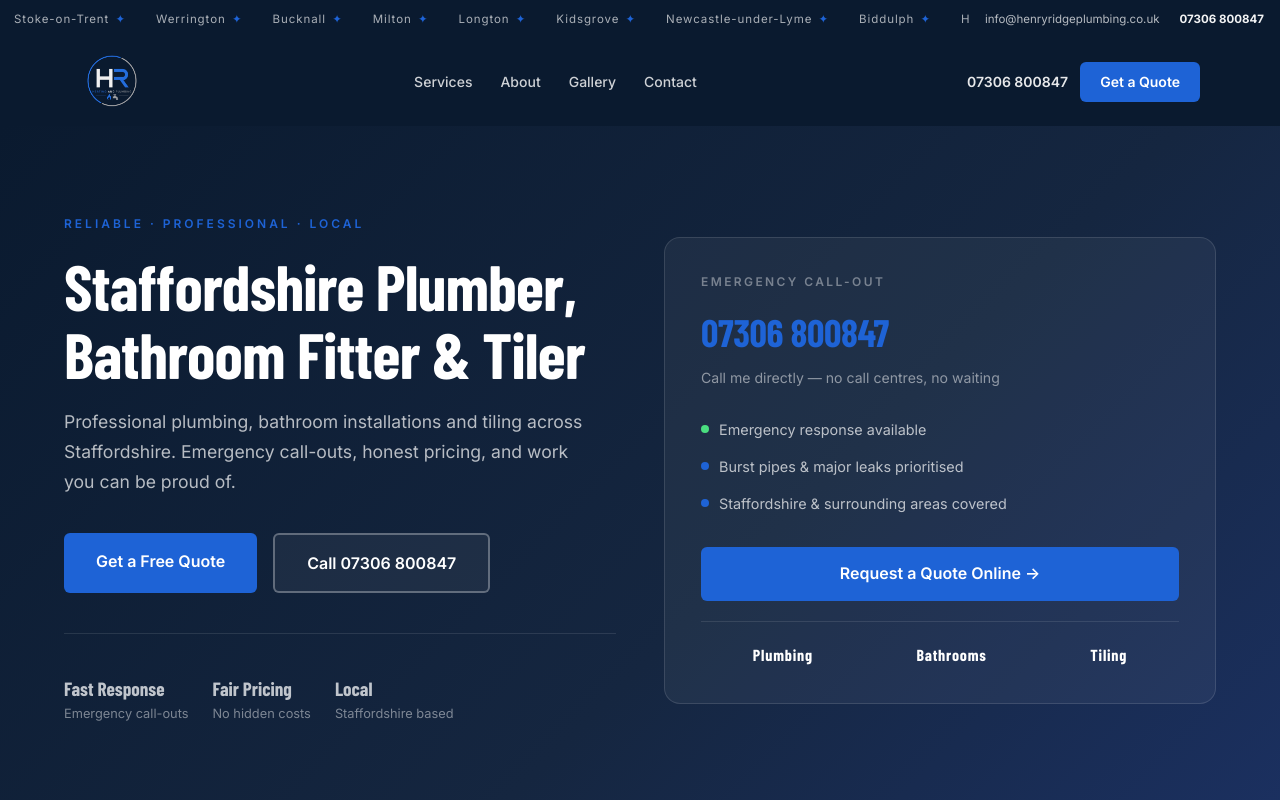
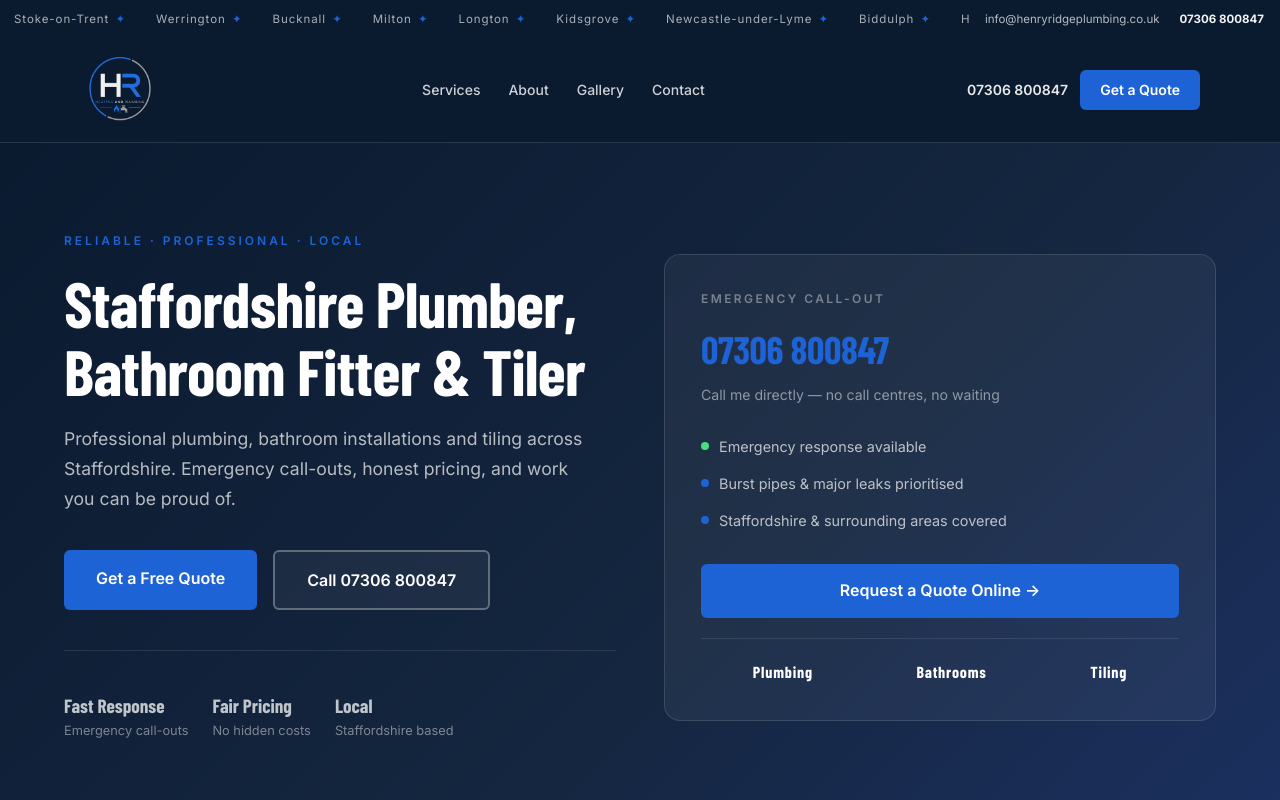
Before and after one commit to mailfoundry/henryridgeplumbing, a Next.js app: page / in a window 1280 px wide. Shown: the top 800 px of the page. Built offline with nearby package versions, Linux system fonts and the light colour scheme; a web font is replaced by a local one.

Commit message:
Header: larger logo (80px) + white hairline separator

```diff
--- a/components/Header.tsx
+++ b/components/Header.tsx
@@ -7,7 +7,7 @@ export default function Header() {
   const [open, setOpen] = useState(false);
 
   return (
-    <header className="sticky top-0 z-50" style={{ background: "#0A1A2F" }}>
+    <header className="sticky top-0 z-50" style={{ background: "#0A1A2F", borderBottom: "1px solid rgba(255,255,255,0.12)" }}>
       {/* Top bar with ticker */}
       <style>{`
         @keyframes ticker {
@@ -66,9 +66,9 @@ export default function Header() {
           <Image
             src="/hr-logo.png"
             alt="Henry Ridge Plumbing"
-            width={80}
-            height={80}
-            className="h-16 w-16"
+            width={100}
+            height={100}
+            className="h-20 w-20"
             priority
           />
         </Link>
```
